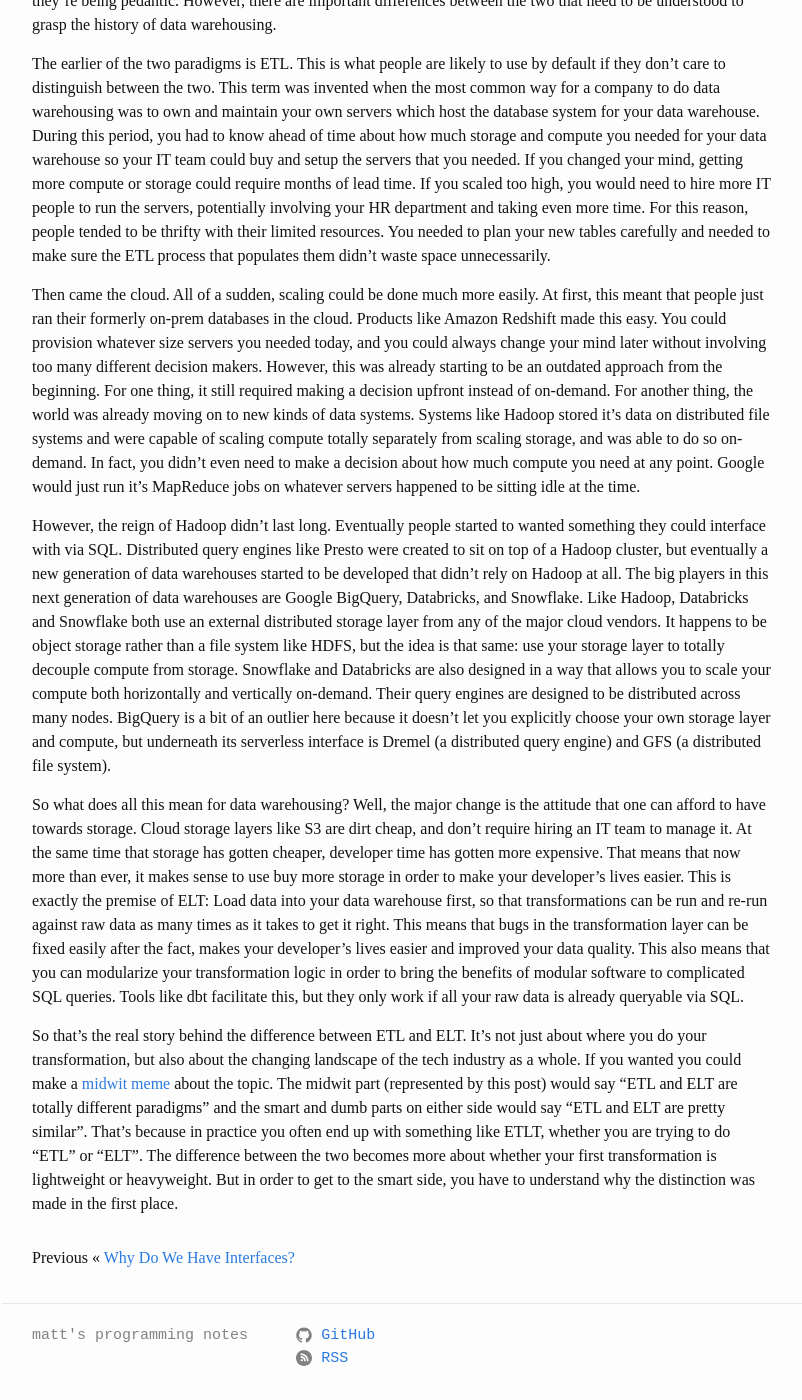
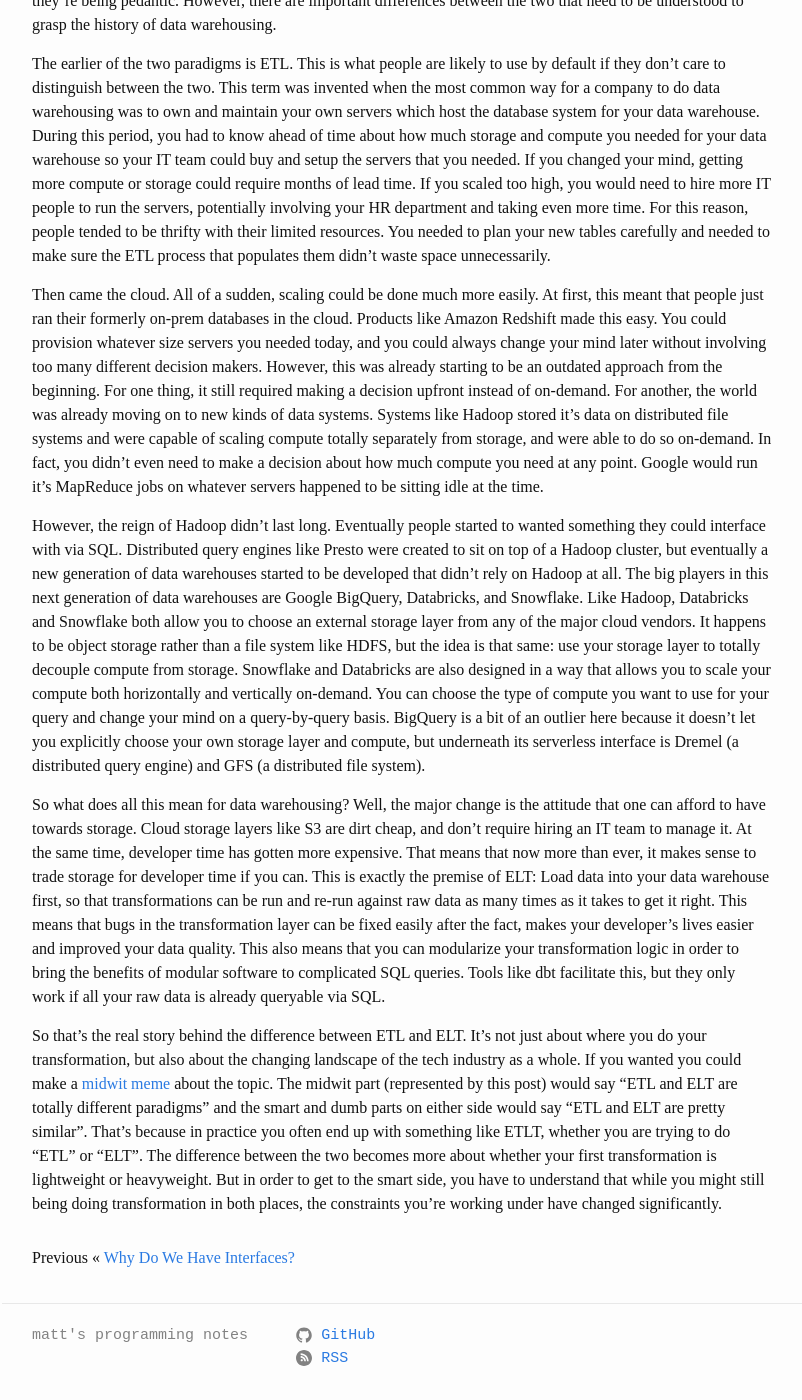
Before and after one commit to mattsteadman/mattsteadman.github.io, a Jekyll site: the page built from _posts/2023-02-20-etl-vs-elt.md, in a window 1280 px wide and 1400 px high, scrolled down 233 px. Shown: the whole window, without its empty margins (238-1040 px from the left). Built offline with Jekyll 4.4.1, drawn with Linux system fonts in a browser that asks for light colours.

Commit message:
Update ETL vs ELT

```diff
--- a/_posts/2023-02-20-etl-vs-elt.md
+++ b/_posts/2023-02-20-etl-vs-elt.md
@@ -11,10 +11,10 @@
 
 The earlier of the two paradigms is ETL. This is what people are likely to use by default if they don't care to distinguish between the two. This term was invented when the most common way for a company to do data warehousing was to own and maintain your own servers which host the database system for your data warehouse. During this period, you had to know ahead of time about how much storage and compute you needed for your data warehouse so your IT team could buy and setup the servers that you needed. If you changed your mind, getting more compute or storage could require months of lead time. If you scaled too high, you would need to hire more IT people to run the servers, potentially involving your HR department and taking even more time. For this reason, people tended to be thrifty with their limited resources. You needed to plan your new tables carefully and needed to make sure the ETL process that populates them didn't waste space unnecessarily.
 
-Then came the cloud. All of a sudden, scaling could be done much more easily. At first, this meant that people just ran their formerly on-prem databases in the cloud. Products like Amazon Redshift made this easy. You could provision whatever size servers you needed today, and you could always change your mind later without involving too many different decision makers. However, this was already starting to be an outdated approach from the beginning. For one thing, it still required making a decision upfront instead of on-demand. For another thing, the world was already moving on to new kinds of data systems. Systems like Hadoop stored it's data on distributed file systems and were capable of scaling compute totally separately from scaling storage, and was able to do so on-demand. In fact, you didn't even need to make a decision about how much compute you need at any point. Google would just run it's MapReduce jobs on whatever servers happened to be sitting idle at the time.
+Then came the cloud. All of a sudden, scaling could be done much more easily. At first, this meant that people just ran their formerly on-prem databases in the cloud. Products like Amazon Redshift made this easy. You could provision whatever size servers you needed today, and you could always change your mind later without involving too many different decision makers. However, this was already starting to be an outdated approach from the beginning. For one thing, it still required making a decision upfront instead of on-demand. For another, the world was already moving on to new kinds of data systems. Systems like Hadoop stored it's data on distributed file systems and were capable of scaling compute totally separately from storage, and were able to do so on-demand. In fact, you didn't even need to make a decision about how much compute you need at any point. Google would run it's MapReduce jobs on whatever servers happened to be sitting idle at the time.
 
-However, the reign of Hadoop didn't last long. Eventually people started to wanted something they could interface with via SQL. Distributed query engines like Presto were created to sit on top of a Hadoop cluster, but eventually a new generation of data warehouses started to be developed that didn't rely on Hadoop at all. The big players in this next generation of data warehouses are Google BigQuery, Databricks, and Snowflake. Like Hadoop, Databricks and Snowflake both use an external distributed storage layer from any of the major cloud vendors. It happens to be object storage rather than a file system like HDFS, but the idea is that same: use your storage layer to totally decouple compute from storage. Snowflake and Databricks are also designed in a way that allows you to scale your compute both horizontally and vertically on-demand. Their query engines are designed to be distributed across many nodes. BigQuery is a bit of an outlier here because it doesn't let you explicitly choose your own storage layer and compute, but underneath its serverless interface is Dremel (a distributed query engine) and GFS (a distributed file system).
+However, the reign of Hadoop didn't last long. Eventually people started to wanted something they could interface with via SQL. Distributed query engines like Presto were created to sit on top of a Hadoop cluster, but eventually a new generation of data warehouses started to be developed that didn't rely on Hadoop at all. The big players in this next generation of data warehouses are Google BigQuery, Databricks, and Snowflake. Like Hadoop, Databricks and Snowflake both allow you to choose an external storage layer from any of the major cloud vendors. It happens to be object storage rather than a file system like HDFS, but the idea is that same: use your storage layer to totally decouple compute from storage. Snowflake and Databricks are also designed in a way that allows you to scale your compute both horizontally and vertically on-demand. You can choose the type of compute you want to use for your query and change your mind on a query-by-query basis. BigQuery is a bit of an outlier here because it doesn't let you explicitly choose your own storage layer and compute, but underneath its serverless interface is Dremel (a distributed query engine) and GFS (a distributed file system).
 
-So what does all this mean for data warehousing? Well, the major change is the attitude that one can afford to have towards storage. Cloud storage layers like S3 are dirt cheap, and don't require hiring an IT team to manage it. At the same time that storage has gotten cheaper, developer time has gotten more expensive. That means that now more than ever, it makes sense to use buy more storage in order to make your developer's lives easier. This is exactly the premise of ELT: Load data into your data warehouse first, so that transformations can be run and re-run against raw data as many times as it takes to get it right. This means that bugs in the transformation layer can be fixed easily after the fact, makes your developer's lives easier and improved your data quality. This also means that you can modularize your transformation logic in order to bring the benefits of modular software to complicated SQL queries. Tools like dbt facilitate this, but they only work if all your raw data is already queryable via SQL.
+So what does all this mean for data warehousing? Well, the major change is the attitude that one can afford to have towards storage. Cloud storage layers like S3 are dirt cheap, and don't require hiring an IT team to manage it. At the same time, developer time has gotten more expensive. That means that now more than ever, it makes sense to trade storage for developer time if you can. This is exactly the premise of ELT: Load data into your data warehouse first, so that transformations can be run and re-run against raw data as many times as it takes to get it right. This means that bugs in the transformation layer can be fixed easily after the fact, makes your developer's lives easier and improved your data quality. This also means that you can modularize your transformation logic in order to bring the benefits of modular software to complicated SQL queries. Tools like dbt facilitate this, but they only work if all your raw data is already queryable via SQL.
 
-So that's the real story behind the difference between ETL and ELT. It's not just about where you do your transformation, but also about the changing landscape of the tech industry as a whole. If you wanted you could make a [midwit meme](https://knowyourmeme.com/memes/iq-bell-curve-midwit) about the topic. The midwit part (represented by this post) would say "ETL and ELT are totally different paradigms" and the smart and dumb parts on either side would say "ETL and ELT are pretty similar". That's because in practice you often end up with something like ETLT, whether you are trying to do "ETL" or "ELT". The difference between the two becomes more about whether your first transformation is lightweight or heavyweight. But in order to get to the smart side, you have to understand why the distinction was made in the first place.
+So that's the real story behind the difference between ETL and ELT. It's not just about where you do your transformation, but also about the changing landscape of the tech industry as a whole. If you wanted you could make a [midwit meme](https://knowyourmeme.com/memes/iq-bell-curve-midwit) about the topic. The midwit part (represented by this post) would say "ETL and ELT are totally different paradigms" and the smart and dumb parts on either side would say "ETL and ELT are pretty similar". That's because in practice you often end up with something like ETLT, whether you are trying to do "ETL" or "ELT". The difference between the two becomes more about whether your first transformation is lightweight or heavyweight. But in order to get to the smart side, you have to understand that while you might still being doing transformation in both places, the constraints you're working under have changed significantly.
```
